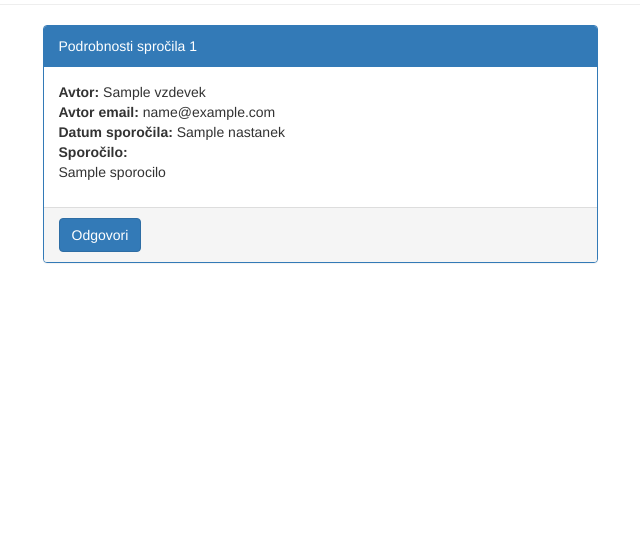
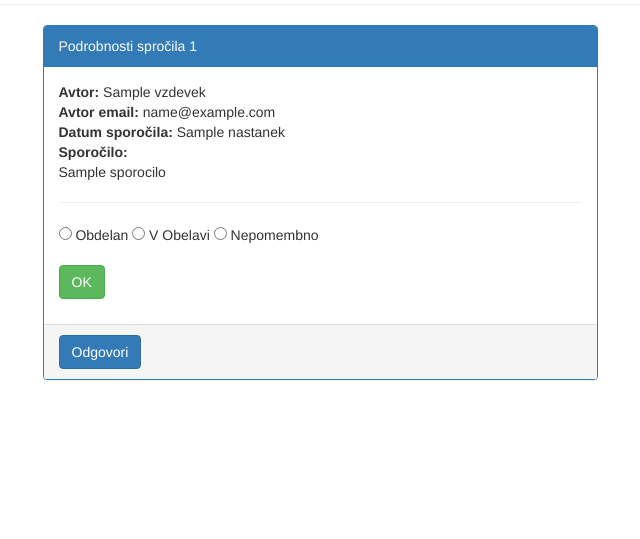
Before and after one commit to jpirih/Homepage, a Python web app: template templates/sporocilo_podrobno.html in a window 1280 px wide. Shown: the part 140-679 px from the top of the page, without its empty margins (320-960 px from the left). Run offline with Jinja, Linux system fonts and the light colour scheme; the template is opened without the code that fills it: most values are stand-ins (such as "Sample title", 1, 10 or a date in 2020); some libraries are stand-ins or nearby versions.

Commit message:
Dodelan admin Blog

```diff
--- a/main.py
+++ b/main.py
@@ -46,7 +46,7 @@ app = webapp2.WSGIApplication([
     webapp2.Route('/prijavi-se', site_handlers.PrijavaHandler, name="prijava"),
     webapp2.Route('/prijavi-se/preveri-mail', site_handlers.PozdravUporabnikHandler),
     webapp2.Route('/prijavi-se/reg-uporabnika', site_handlers.RegUporabnikaHandler, name='reg-uporabnika'),
-    webapp2.Route('/admin',AdminHandler),
+    webapp2.Route('/admin',AdminHandler, name='admin'),
     webapp2.Route('/admin/kontakt-podrobno/<sporocilo_id:\d+>', UrejanjeKontaktSporHandler),
     webapp2.Route('/admin/login-sistem', LoginAdminHndler),
     webapp2.Route('/projects/brmail/prejeto', PrejetoHandler),
--- a/models.py
+++ b/models.py
@@ -53,6 +53,7 @@ class Sporocilo(ndb.Model):
     vzdevek = ndb.StringProperty()
     email = ndb.StringProperty()
     sporocilo = ndb.TextProperty()
+    obdelan = ndb.StringProperty()
 
 # Brmail message model
 
--- a/templates/admin.html
+++ b/templates/admin.html
@@ -30,6 +30,7 @@
                     <th>Sporočilo</th>
                     <th>Avtor</th>
                     <th>E-mail</th>
+                    <th>Obdelan</th>
                     <th>Možnosti</th>
                 </tr>
                 {% for sporocilo in seznam %}
@@ -38,6 +39,7 @@
                     <td>{{ sporocilo.sporocilo }}</td>
                     <td>{{ sporocilo.vzdevek }}</td>
                     <td>{{ sporocilo.email }}</td>
+                    <td><span class=" krepko">{{ sporocilo.obdelan }}</span></td>
                     <td><a href="/admin/kontakt-podrobno/{{sporocilo.key.id()}}" class="btn btn-primary">Podrobno</a></td>
                 </tr>
                 {% endfor %}
--- a/templates/app_base.html
+++ b/templates/app_base.html
@@ -33,7 +33,7 @@
                 <ul class="nav navbar-nav navbar-right">
                     <li><a href="/">Domov</a></li>
                     <li><a href="/about">O meni</a></li>
-                    <li><a href="/blog">Blog</a></li>
+                    <li><a href="https://kekec15.wordpress.com/">Blog</a></li>
                     <li><a href="/activities">Aktivnosti</a></li>
                     <li><a href="/projects">Projekti</a></li>
                     <li><a href="/contact">Kontakt</a></li>
@@ -62,7 +62,7 @@
                 <ul class="nav navbar-nav navbar-right">
                     <li><a href="/">Domov</a></li>
                     <li><a href="/about">O meni</a></li>
-                    <li><a href="/blog">Blog</a></li>
+                    <li><a href="https://kekec15.wordpress.com/">Blog</a></li>
                     <li><a href="/activities">Aktivnosti</a></li>
                     <li><a href="/projects">Projekti</a></li>
                     <li><a href="/contact">Kontakt</a></li>
--- a/templates/base.html
+++ b/templates/base.html
@@ -33,7 +33,7 @@
                 <ul class="nav navbar-nav navbar-right">
                     <li class="{% block domov%}{% endblock domov%}"><a href="/">Domov</a></li>
                     <li class="{% block about%}{%endblock about %}"><a href="/about">O meni</a></li>
-                    <li class="{% block blog %}{%endblock blog%}"><a href="/blog">Blog</a></li>
+                    <li class="{% block blog %}{% endblock blog %}"><a href="https://kekec15.wordpress.com/">Blog</a></li>
                     <li class="{%block aktivnost%}{%endblock aktivnost%}"><a href="/activities">Aktivnosti</a></li>
                     <li class="{% block projekti%}{%endblock projekti%}"><a href="/projects">Projekti</a></li>
                     <li class="{% block kontakt%}{%endblock kontakt%}"><a href="/contact">Kontakt</a></li>
@@ -69,7 +69,7 @@
                 <ul class="nav navbar-nav navbar-right">
                     <li class="{% block domov_sp%}{% endblock domov_sp%}"><a href="/">Domov</a></li>
                     <li class="{% block about_sp%}{%endblock about_sp %}"><a href="/about">O meni</a></li>
-                    <li class="{% block blog_sp %}{%endblock blog_sp%}"><a href="/blog">Blog</a></li>
+                    <li class="{% block blog_sp %}{% endblock blog_sp %}"><a href="https://kekec15.wordpress.com/">Blog</a></li>
                     <li class="{%block aktivnost_sp%}{%endblock aktivnost_sp%}"><a href="/activities">Aktivnosti</a></li>
                     <li class="{% block projekti_sp%}{%endblock projekti_sp%}"><a href="/projects">Projekti</a></li>
                     <li class="{% block kontakt_sp%}{%endblock kontakt_sp%}"><a href="/contact">Kontakt</a></li>
--- a/templates/sporocilo_podrobno.html
+++ b/templates/sporocilo_podrobno.html
@@ -13,9 +13,22 @@
             <span class="krepko">Avtor: </span> {{ sporocilo.vzdevek }}<br>
             <span class="krepko">Avtor email: </span> {{ sporocilo.email }}<br>
             <span class="krepko">Datum sporočila: </span> {{ sporocilo.nastanek }}<br>
-            <span class="krepko">Sporočilo: </span>
+            <span class="krepko">Sporočilo: </span> <br>
             <p>
                 {{ sporocilo.sporocilo }}
+            </p>
+            <hr>
+            <p>
+            <form action="/admin/kontakt-podrobno/{{ sporocilo.key.id() }}" method="post">
+            <input type="radio" name="obdelan"  value="yes"> Obdelan
+            <input type="radio" name="obdelan"  value="progress"> V Obelavi
+            <input type="radio" name="obdelan"  value="spam"> Nepomembno
+            <br>
+            <br>
+
+            <button type="submit" class="btn btn-success">OK</button>
+
+        </form>
             </p>
         </div>
         <div class="panel-footer">
```
Also changed, not shown: admin/handlers.py (+18 -0 lines).
